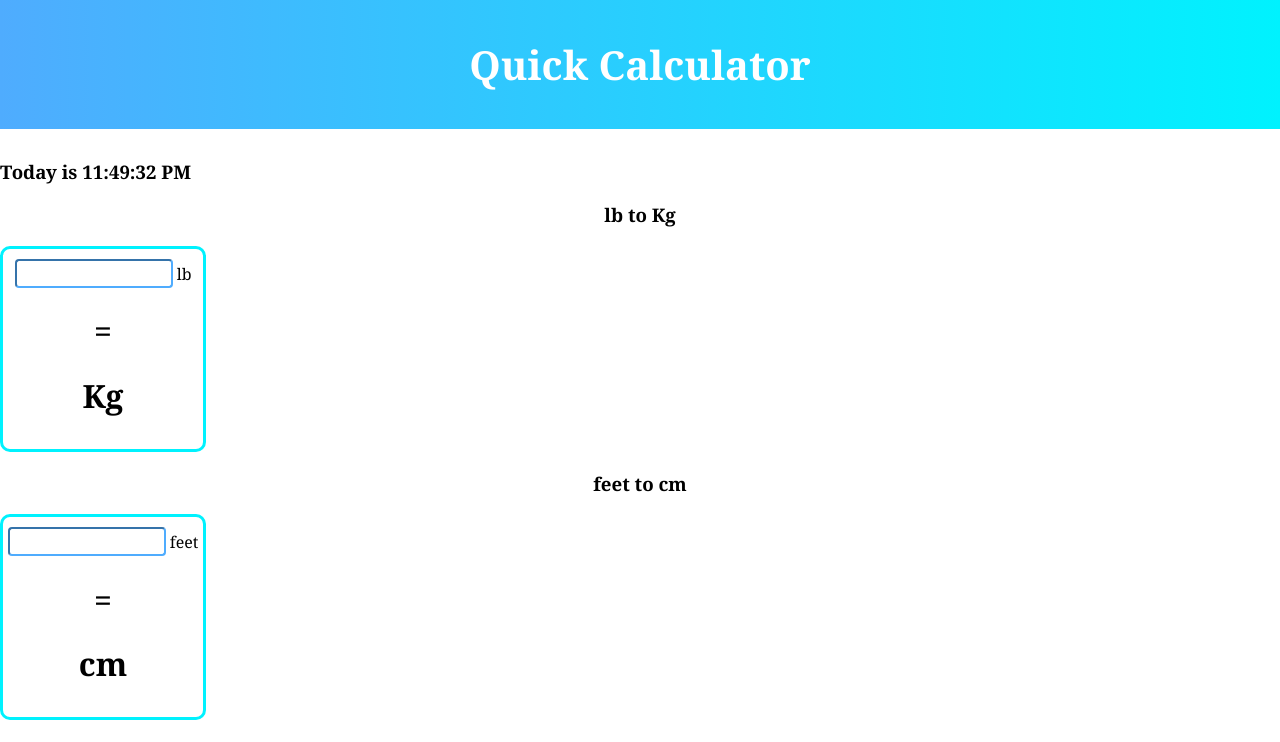
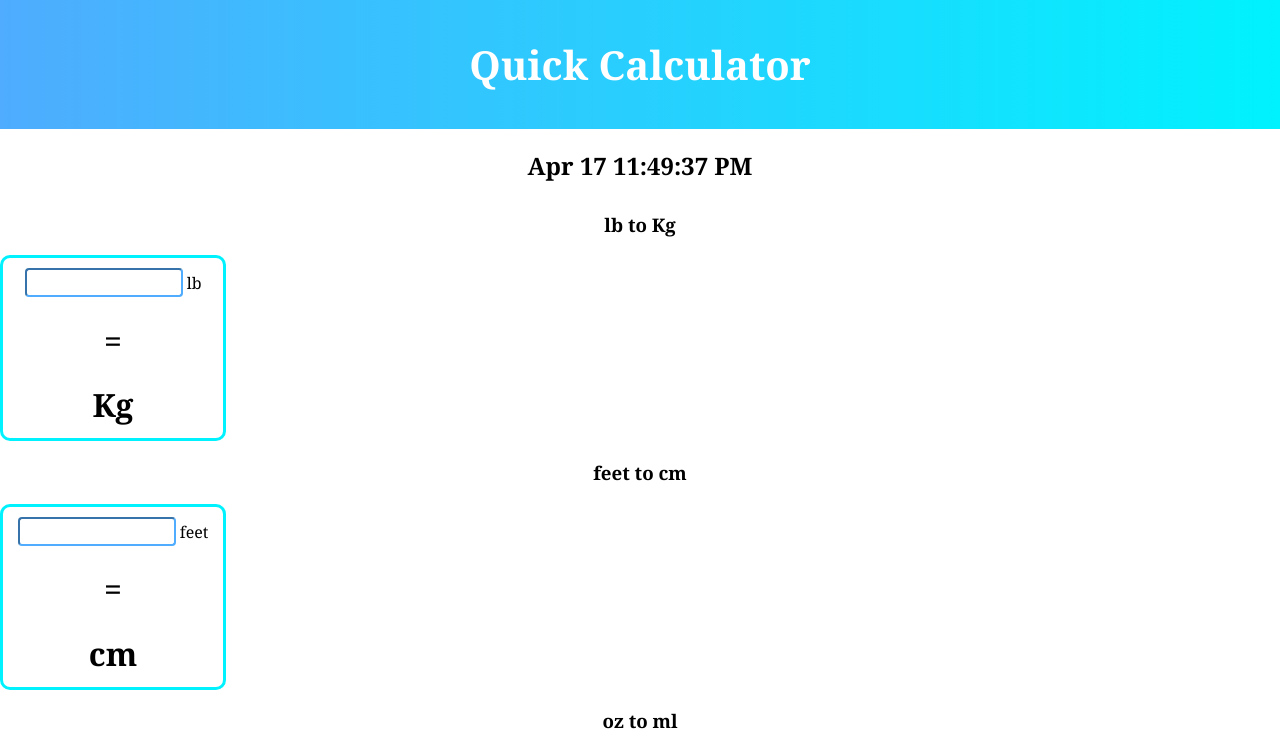
Before and after one commit to Oceanblue713/react-calculator, a React (Create React App) app: page / in a window 1280 px wide. Shown: the top 742 px of the page. Built offline with nearby package versions, Linux system fonts and the light colour scheme.

Commit message:
Add Clock

```diff
--- a/src/App.css
+++ b/src/App.css
@@ -4,7 +4,7 @@ body {
 
 .nav {
   padding: 10px;
-  margin-bottom: 30px;
+  margin-bottom: 20px;
   background-image: linear-gradient(to right, #4facfe 0%, #00f2fe 100%);
 }
 
@@ -12,6 +12,14 @@ body {
   text-align: center;
   font-size: 40px;
   color: white;
+}
+
+h2 {
+  text-align: center;
+}
+
+.Time {
+  margin-bottom: 30px;;
 }
 
 .box {
@@ -22,8 +30,8 @@ body {
   border-style: solid;
   border-radius: 10px;
   border-color: #00f2fe;
-  width: 200px;
-  height: 200px;
+  width: 220px;
+  height: 180px;
 }
 
 input {
--- a/src/App.js
+++ b/src/App.js
@@ -32,7 +32,7 @@ class App extends React.Component {
     return (
       <div className="App">
         <Nav />
-        <Time date={new Date()}/>
+        <Time />
         <Box bCalc={bCalcState}
              bCalcChange={(event) => this.handleKgChange(event)}
              bMetric="lb"
--- a/src/Time.js
+++ b/src/Time.js
@@ -1,12 +1,35 @@
 import React from 'react';
 
-const Time = (props) => {
-  return(
-    <div>
-      <h3>Today is {props.date.toLocaleTimeString()}</h3>
+class Time extends React.Component {
+  constructor(props) {
+    super(props);
+    this.state={date: new Date()}
+  }
 
-    </div>
-  )
+  componentDidMount() {
+    this.timerID = setInterval(() => this.setState({date: new Date()}), 1000);
+  }
+
+  componentWillUnmount() {
+    clearInterval(this.timerID);
+  }
+
+  render() {
+    let month;
+    let monthNow = this.state.date.getMonth();
+    const monthArray = ['Jan', 'Feb', 'Mar', 'Apr', 'May', 'Jun', 'Jul', 'Aug', 'Sep', 'Oct', 'Nov', 'Dec'];
+    for(let i= 0; i < monthArray.length; i++){
+      if(monthNow === i) {
+        month = monthArray[i];
+      }
+    }
+
+    return(
+      <div className="Time">
+        <h2>{month} {this.state.date.getDate()}    {this.state.date.toLocaleTimeString()}</h2>
+      </div>
+    )
+  }
 }
 
 export default Time;
```
